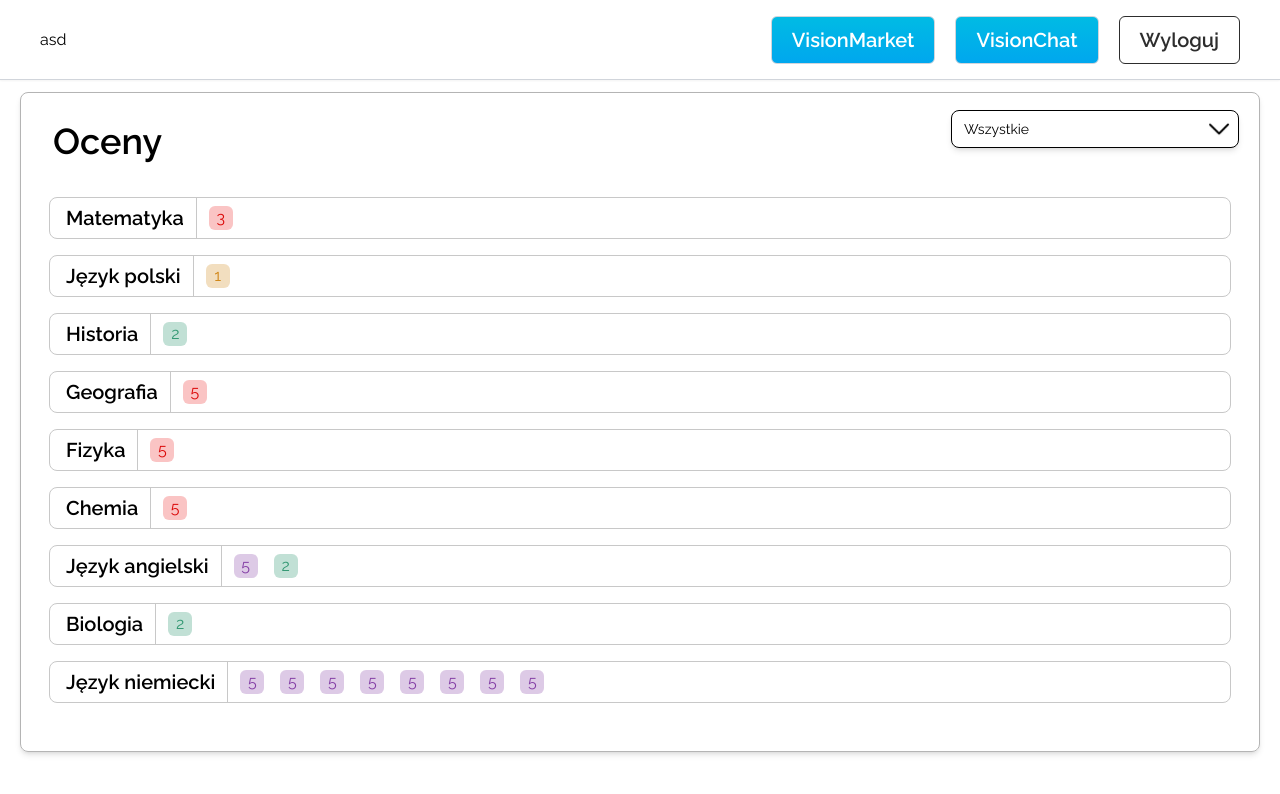
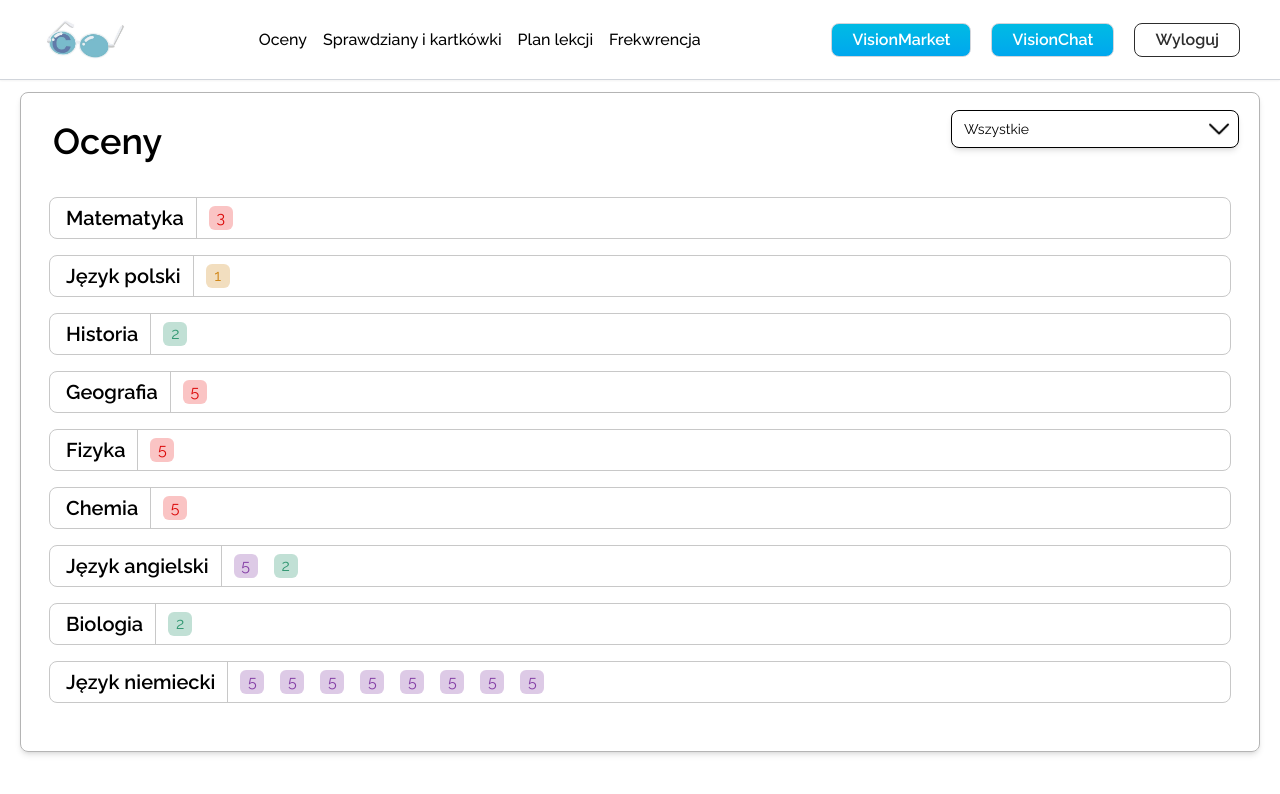
Before and after one commit to Codifinity/class-vision, a Next.js app: page /grades in a window 1280 px wide. Shown: the top 794 px of the page. Built offline with nearby package versions, Linux system fonts and the light colour scheme.

Commit message:
add some fixes to navbar and add logo

```diff
--- a/src/app/components/Button.tsx
+++ b/src/app/components/Button.tsx
@@ -21,7 +21,7 @@ export default function Button({
       {colorful ? (
         <button
           className={cn(
-            'bg-gradient-to-t from-blue to-light-blue hover:from-dark-blue hover:to-blue hover:text-gray-200 active:scale-90 border-[1px] border-gray-300 transition delay-100 duration-300 ease-in-out font-semibold text-[20px] text-white px-5 py-2 rounded-md',
+            'bg-gradient-to-t from-blue to-light-blue hover:from-dark-blue hover:to-blue hover:text-gray-200 active:scale-90 border-[1px] border-gray-300 transition delay-100 duration-300 ease-in-out font-semibold text-white px-5 py-1 rounded-lg',
             optionalStyle
           )}
           {...props}
@@ -31,7 +31,7 @@ export default function Button({
       ) : (
         <button
           className={cn(
-            'hover:text-gray-950 active:scale-90 border-[1px] border-[#2D2D2D] hover:border-gray-950 transition delay-100 duration-300 ease-in-out font-semibold text-[20px] text-[#2D2D2D] px-5 py-2 rounded-md',
+            'hover:text-gray-950 active:scale-90 border-[1px] border-[#2D2D2D] hover:border-gray-950 transition delay-100 duration-300 ease-in-out font-semibold text-[#2D2D2D] px-5 py-1 rounded-lg',
             optionalStyle
           )}
           {...props}
--- a/src/app/components/Navbar.tsx
+++ b/src/app/components/Navbar.tsx
@@ -8,6 +8,7 @@ import Hamburger from '../../assets/hamburger.png';
 import { auth } from '../firebase';
 import { useRouter } from 'next/navigation';
 import Link from 'next/link';
+import Logo from '../../../public/logo.jpg';
 
 export default function Navbar() {
   const isDesktop = useMediaQuery('(min-width: 1280px)');
@@ -21,24 +22,57 @@ export default function Navbar() {
   };
 
   const goToVisonChat = () => {
-    push("/vision-chat");
-  }
+    push('/vision-chat');
+  };
 
   return (
     <>
       {isDesktop ? (
         <nav className=" h-20 z-100 w-full py-4 border-b-[1px] border-gray-300 shadow-sm flex flex-row justify-between items-center bg-white">
-          <div className="pl-10">asd</div>
+          <Link href={'/dashboard'}>
+            <div className="pl-10 w-32">
+              <Image src={Logo} alt="class vision" />
+            </div>
+          </Link>
+          <div className="flex flex-row justify-center items-center gap-4 font-medium">
+            <Link href={'/grades'}>
+              <button className="hover:text-dark-blue">Oceny</button>
+            </Link>
+            <Link href={'/sprawdziany-i-kartkowki/1'}>
+              <button className="hover:text-dark-blue">
+                Sprawdziany i kartkówki
+              </button>
+            </Link>
+            <Link href={'/lessons'}>
+              <button className="hover:text-dark-blue">Plan lekcji</button>
+            </Link>
+            <Link href={'/attendance'}>
+              <button className="hover:text-dark-blue">Frekwrencja</button>
+            </Link>
+          </div>
           <div className="pr-10 flex flex-row justify-center items-center gap-5">
-            <Button colorful={true} text={"VisionMarket"} />
-            <Button colorful={true} text={"VisionChat"} onClick={goToVisonChat}/>
-            <Button colorful={false} onClick={signOut} text={"Wyloguj"} optionalStyle="bg-white"/>
+            <Button colorful={true} text={'VisionMarket'} />
+            <Button
+              colorful={true}
+              text={'VisionChat'}
+              onClick={goToVisonChat}
+            />
+            <Button
+              colorful={false}
+              onClick={signOut}
+              text={'Wyloguj'}
+              optionalStyle="bg-white"
+            />
           </div>
         </nav>
       ) : (
         <nav className="sticky top-0 z-[100] w-full">
           <div className="flex flex-row justify-between items-center py-4 bg-white border-b-[1px] border-gray-300 shadow-sm">
-            <div className="pl-5">asd</div>
+            <Link href={'/dashboard'}>
+              <div className="pl-5 w-20">
+                <Image src={Logo} alt="class vision" />
+              </div>
+            </Link>
             <div className="pr-4 " onClick={() => setOpen(!isOpen)}>
               {isOpen ? (
                 <Image className="w-8" src={Close} alt="" />
@@ -50,13 +84,38 @@ export default function Navbar() {
           <div
             className={`${
               isOpen
-                ? 'flex flex-col justify-start items-center absolute bg-[#e1e1e1]/20 backdrop-blur-md h-screen w-full z-[100] pt-5 gap-8'
+                ? 'flex flex-col justify-start items-center absolute bg-[#e1e1e1]/60 backdrop-blur-md h-screen w-full z-[100] pt-5 gap-8'
                 : 'hidden'
             }`}
           >
-            <Button colorful={true} text={"VisionMarket"} />
-            <Button colorful={true} text={"VisionChat"} onClick={goToVisonChat}/>
-            <Button colorful={false}  onClick={signOut} text={"Wyloguj"} optionalStyle="bg-white"/>
+            <div className="flex flex-col justify-center items-center gap-4 font-medium">
+              <Link href={'/grades'}>
+                <button className="hover:text-dark-blue">Oceny</button>
+              </Link>
+              <Link href={'/sprawdziany-i-kartkowki/1'}>
+                <button className="hover:text-dark-blue">
+                  Sprawdziany i kartkówki
+                </button>
+              </Link>
+              <Link href={'/lessons'}>
+                <button className="hover:text-dark-blue">Plan lekcji</button>
+              </Link>
+              <Link href={'/attendance'}>
+                <button className="hover:text-dark-blue">Frekwrencja</button>
+              </Link>
+            </div>
+            <Button colorful={true} text={'VisionMarket'} />
+            <Button
+              colorful={true}
+              text={'VisionChat'}
+              onClick={goToVisonChat}
+            />
+            <Button
+              colorful={false}
+              onClick={signOut}
+              text={'Wyloguj'}
+              optionalStyle="bg-white"
+            />
           </div>
         </nav>
       )}
```
Also changed, not shown: public/logo.jpg (added).
